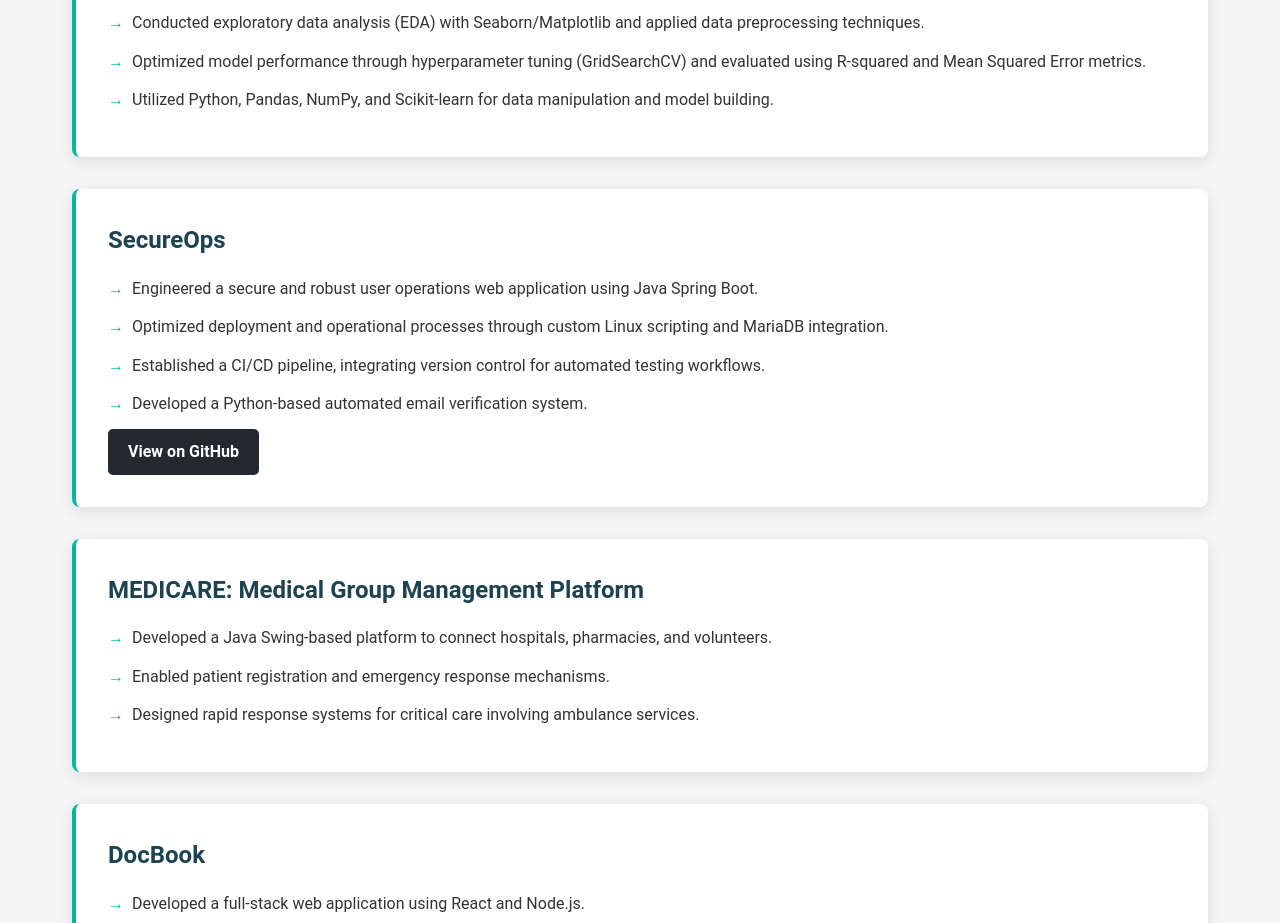
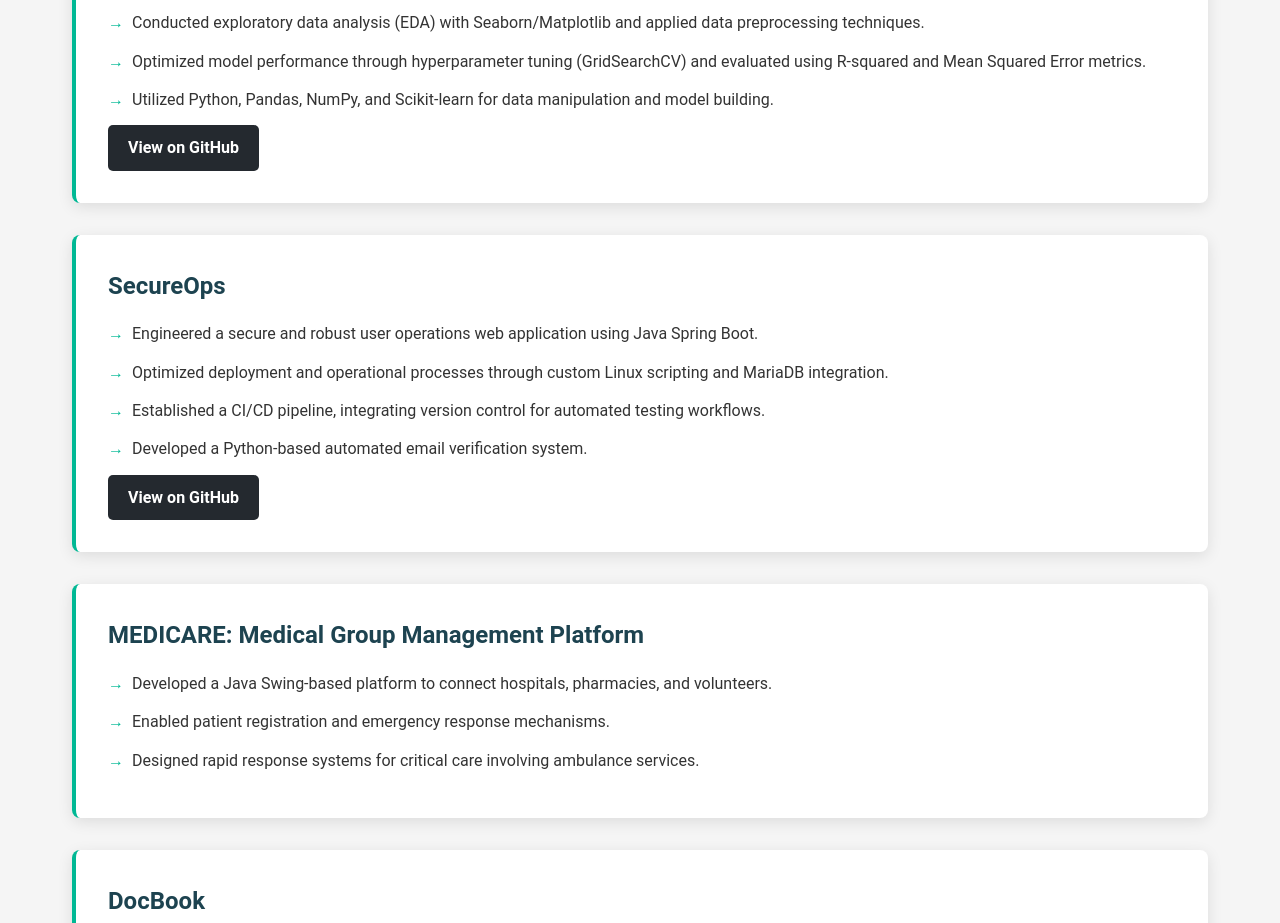
Before and after one commit to pothugantivijay/portfolio, a plain HTML site: page index.html in a window 1280 px wide. Shown: the part 2126-3049 px from the top of the page. Drawn offline with Linux system fonts and the light colour scheme.

Commit message:
adding github link for boston housing

```diff
--- a/index.html
+++ b/index.html
@@ -67,6 +67,7 @@
                 <li>Optimized model performance through hyperparameter tuning (GridSearchCV) and evaluated using R-squared and Mean Squared Error metrics.</li>
                 <li>Utilized Python, Pandas, NumPy, and Scikit-learn for data manipulation and model building.</li>
             </ul>
+            <a href="https://github.com/pothugantivijay/boston-housing-price-prediction.git"target="_blank" class="github-button">View on GitHub</a>
         </div>
         <div class="project-item">
             <h3>SecureOps</h3>
```
